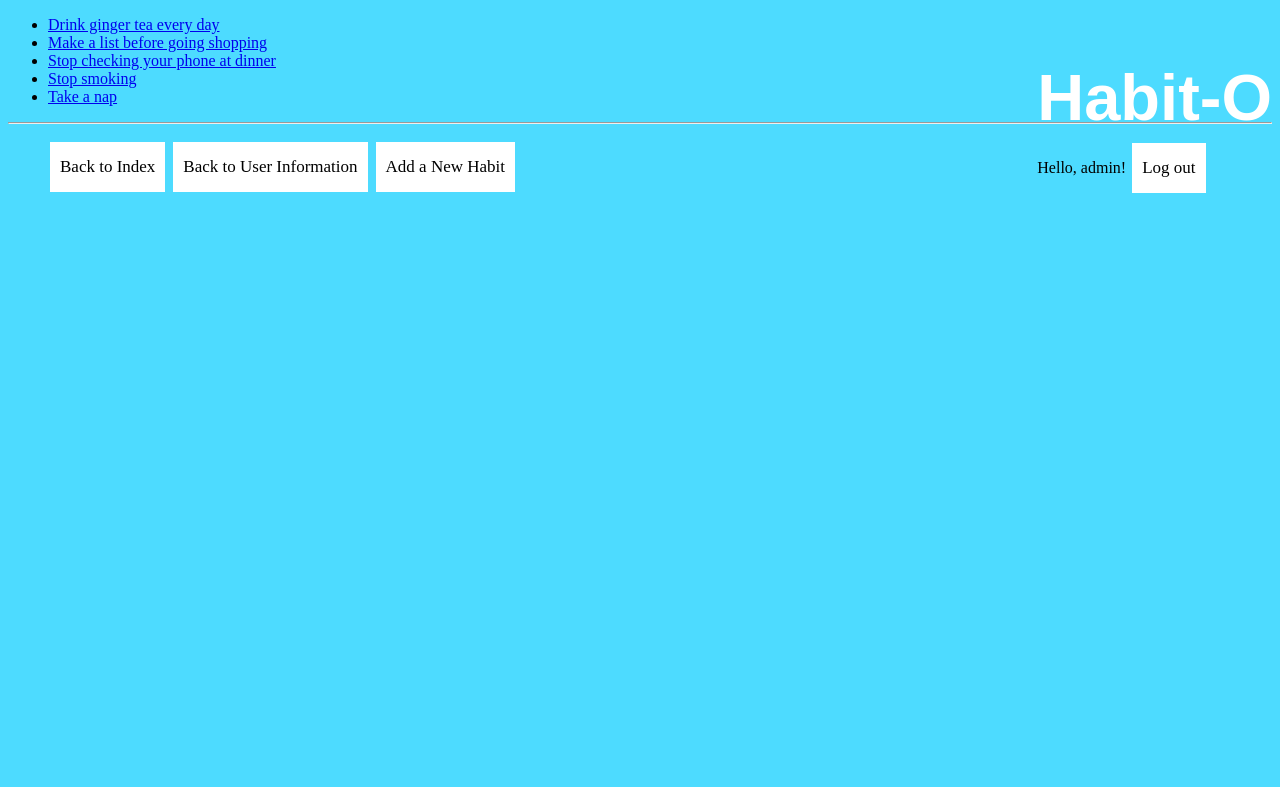
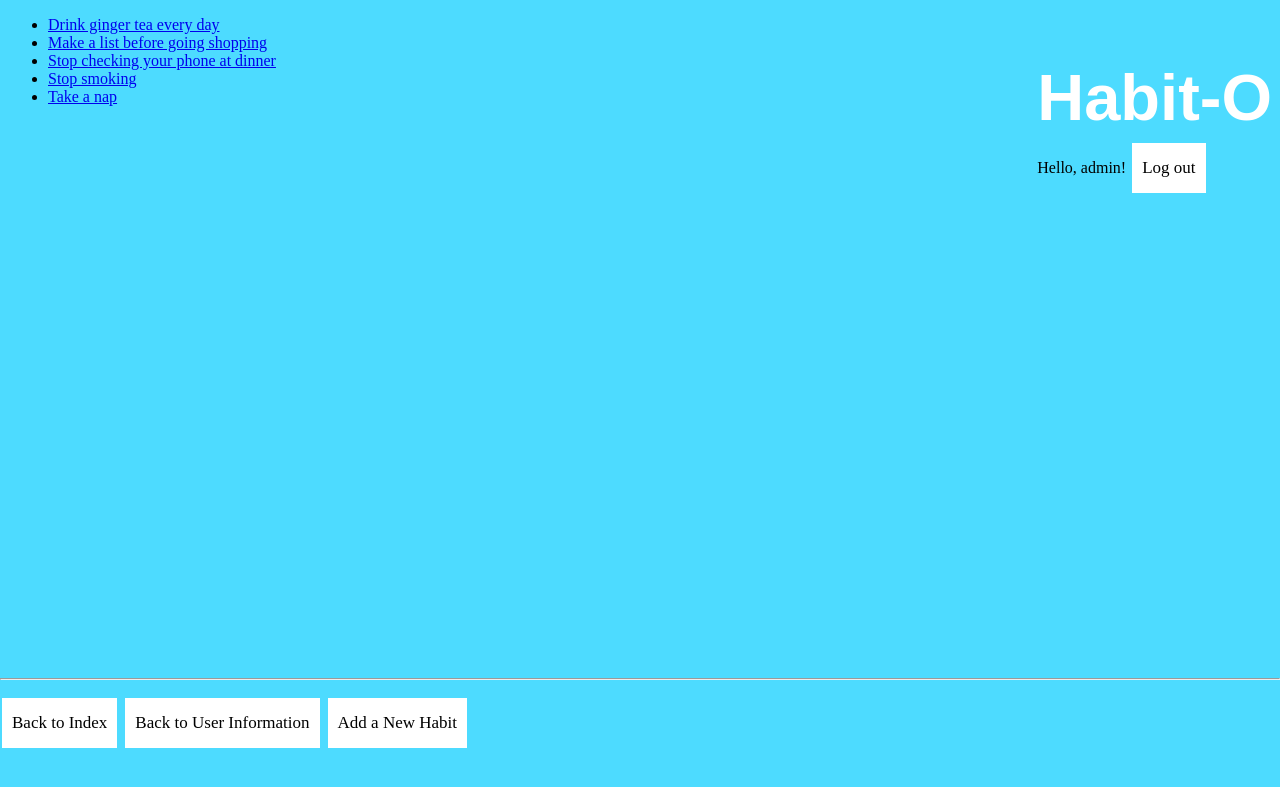
Before and after one commit to AukseBar/Habit-O, a Django app: page /habito_app/user in a window 1280 px wide. Shown: the top 787 px of the page. Run offline with Django 3.2, Linux system fonts and the light colour scheme; a user stored in the database is signed in; data comes from the database, SQL or seed files in the repository; both versions use the stored data as it was after the commit.

Commit message:
footer position fixed

```diff
--- a/static/css/basic/stylesLoggedIn.css
+++ b/static/css/basic/stylesLoggedIn.css
@@ -45,3 +45,11 @@ h3 {
 .habit_table {
 	background-color: white;
 }
+
+.footer {
+	position:fixed;
+   left:0px;
+   bottom:100px;
+   height:30px;
+   width:100%;
+}
--- a/templates/habito_app/base_authenticated.html
+++ b/templates/habito_app/base_authenticated.html
@@ -26,14 +26,16 @@
             {% endblock %}
         </div>
 
-        <hr />
 
         <div>
             <ul>
             {% if user.is_authenticated %}
+			<div class="footer">
+			    <hr />
                 <p><a href="{% url 'index' %}" class="button">Back to Index</a>
 				<a href="{% url 'user' %}" class="button">Back to User Information</a>
 				<a href="{% url 'add_habit' %}" class="button">Add a New Habit</a></p>
+			</div>
 			{% else %}
 				<p><a href="{% url 'login' %}" class="button">Log in</a></p>
 				<a href="{% url 'register' %}" class="button">Register</a>
```
Also changed, not shown: db.sqlite3.
